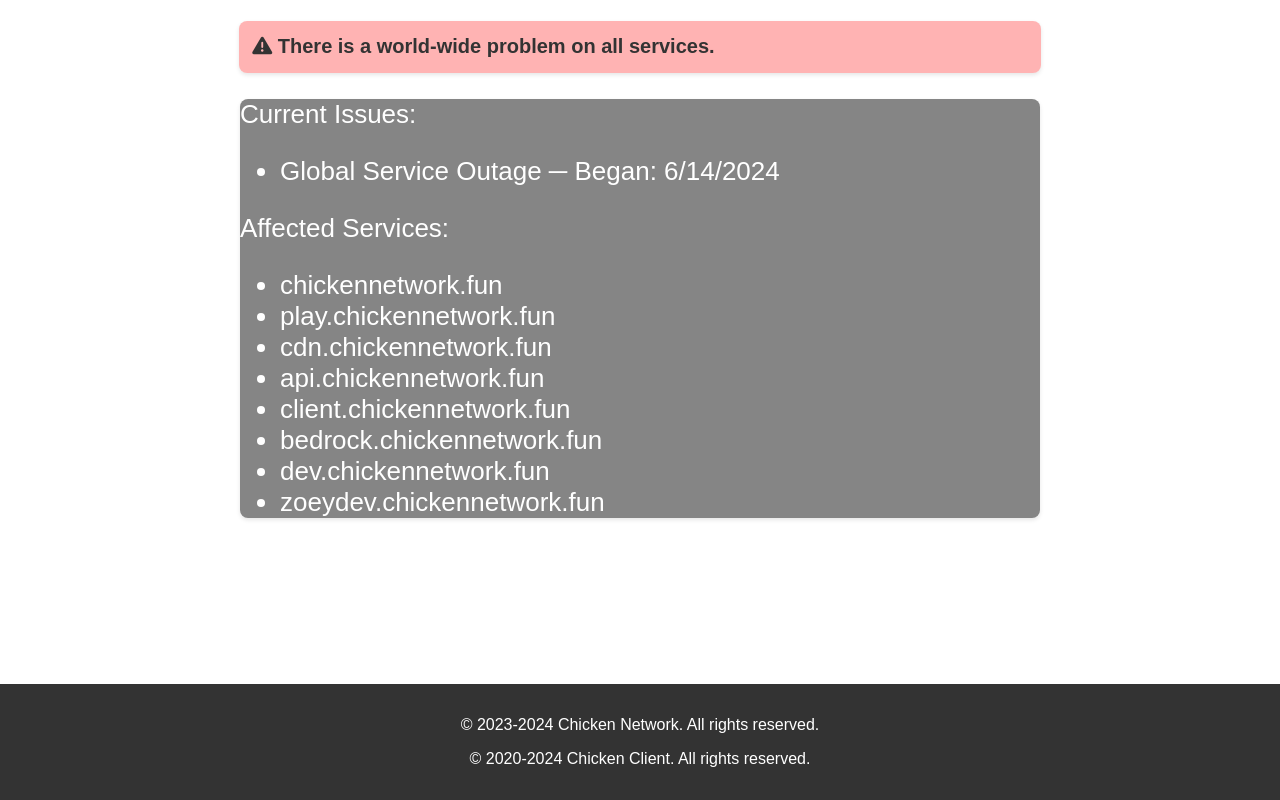
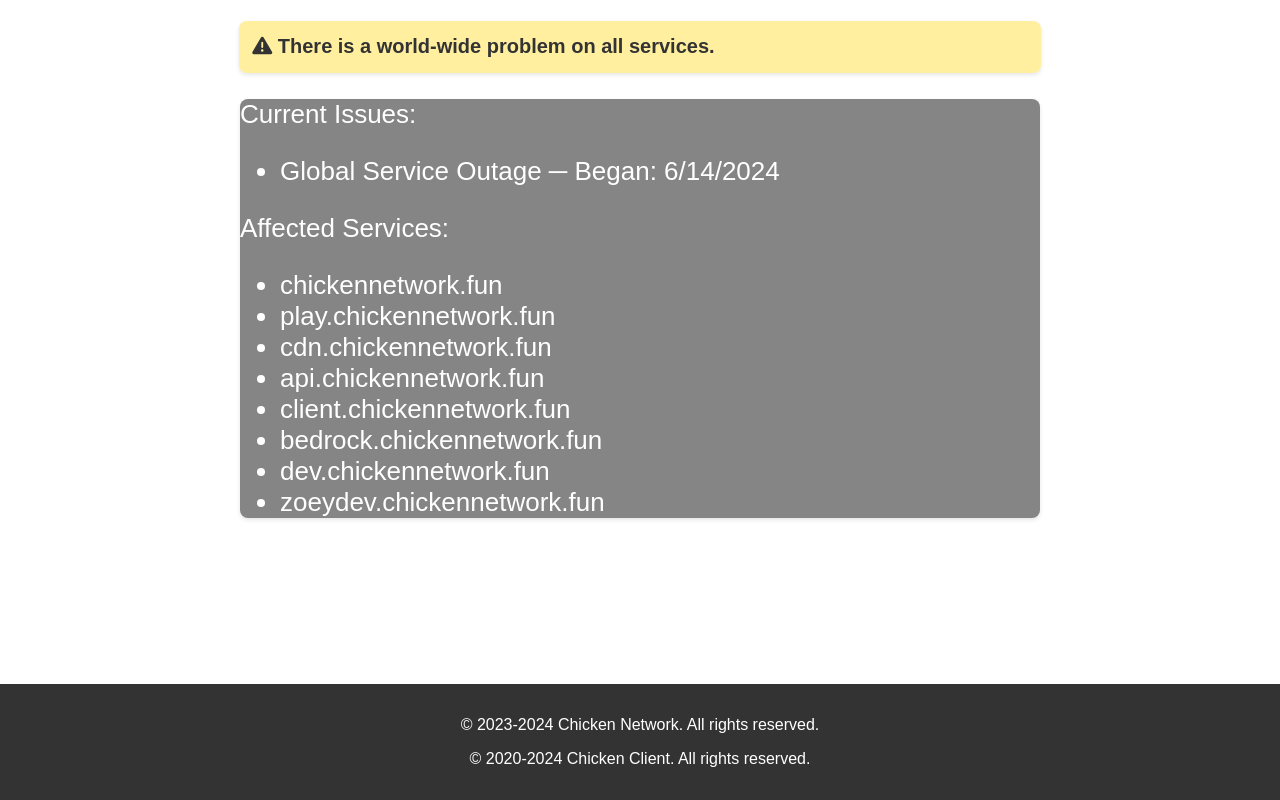
Before and after one commit to Chicken-Network/chicken-network.github.io, a plain HTML site: page index.html in a window 1280 px wide. Drawn offline with Linux system fonts and the light colour scheme.

Commit message:
Update styles.css

```diff
--- a/styles.css
+++ b/styles.css
@@ -58,7 +58,7 @@ main {
     padding: 1px;
     font-size: 10px;
     color: white;
-    background-color: #ff393961;
+    background-color: #ffd50061;
     box-shadow: 0 2px 4px rgba(0, 0, 0, 0.1);
     border-radius: 8px;
 }
```
